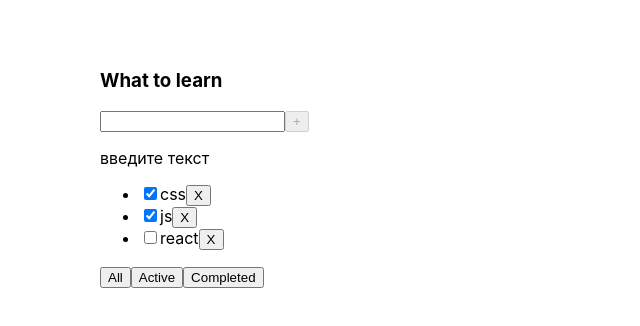
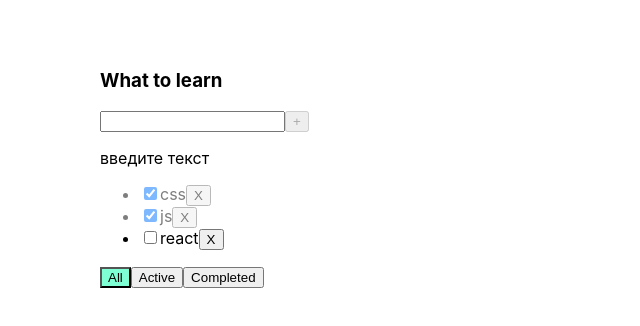
Before and after one commit to vaxich/todolist_with_class, a React (Create React App) app: page / in a window 1280 px wide. Shown: the top 326 px of the page, without its empty margins (0-640 px from the left). Built offline with nearby package versions, Linux system fonts and the light colour scheme.

Commit message:
done 4 lesson

```diff
--- a/src/App.css
+++ b/src/App.css
@@ -6,3 +6,19 @@
 .App > div {
   padding-left: 50px;
 }
+
+.error {
+  border: red 1px solid;
+}
+
+.error-message {
+  color: red;
+}
+
+.active-filter {
+  background-color: aquamarine;
+}
+
+.is-done {
+  opacity: 0.5;
+}
--- a/src/App.tsx
+++ b/src/App.tsx
@@ -21,11 +21,8 @@ const App = () => {
   )
 
   const removeTask = (id: string) => {
-
     let taskForTodolist = tasks.filter(task => task.id !== id);
     setTasks(taskForTodolist)
-
-
   }
 
 const addTask = (title: string) => {
@@ -42,6 +39,14 @@ const addTask = (title: string) => {
   const changeFilter = (value: FilterValueType) => {
     setFilter(value)
 
+  }
+
+  const chengeTaskStatus = (taskId: string, isDone:boolean) => {
+    let task = tasks.find( task => task.id === taskId);
+    if(task) {
+      task.isDone = !isDone;
+      setTasks([...tasks])
+    }
   }
 
   let filteredTasks = tasks;
@@ -65,6 +70,8 @@ const addTask = (title: string) => {
         removeTask={removeTask}
         changeFilter={changeFilter}
         addTask={addTask}
+        chengeTaskStatus = {chengeTaskStatus}
+        filter = {filter}
       />
 
     </div>
--- a/src/Todolist.tsx
+++ b/src/Todolist.tsx
@@ -1,12 +1,15 @@
 import { ChangeEvent, ChangeEventHandler, KeyboardEvent, useState } from "react"
 import { FilterValueType } from "./App"
-
+import './App.css';
+import './App.css';
 type PropsType = {
     title: string
     tasks: Array<TaskType>
     removeTask: (id: string) => void
     changeFilter: (value: FilterValueType) => void
     addTask: (title: string) => void
+    chengeTaskStatus: (taskId: string, isDone: boolean) => void
+    filter: FilterValueType
 }
 
 export type TaskType = {
@@ -18,8 +21,9 @@ export type TaskType = {
 export const Todolist = (props: PropsType) => {
 
     const [newTitle, setNewTitle] = useState("");
+    const [error, setError] = useState<string | null>(null);
 
-    let isAddTaskBtnDisabled = newTitle.length > 15 || newTitle.length ===  0
+    let isAddTaskBtnDisabled = newTitle.length > 15 || newTitle.length === 0
 
 
 
@@ -29,24 +33,39 @@ export const Todolist = (props: PropsType) => {
 
 
     const addTaskHaldler = (newTitle: string) => {
-        props.addTask(newTitle)
-        setNewTitle("")
+        if (newTitle.trim() != "") {
+            props.addTask(newTitle.trim())
+            setNewTitle("")
+        } else {
+            setError("title is required")
+        }
+
     }
 
     const onChangeHandler = (e: ChangeEvent<HTMLInputElement>) => {
         setNewTitle(e.currentTarget.value)
     }
-    const onKeyDownHandler = (e:KeyboardEvent<HTMLInputElement>) => {
+    const onKeyDownHandler = (e: KeyboardEvent<HTMLInputElement>) => {
+        setError(null)
         e.key === "Enter" && !isAddTaskBtnDisabled && addTaskHaldler(newTitle)
+    }
+    const onChangeTaskStatus = (taskId: string, isDone: boolean) => {
+        props.chengeTaskStatus(taskId, isDone)
     }
 
 
     const tasksList: Array<JSX.Element> = props.tasks.map(task => {
         return (
-            <li key={task.id}>
-                <input type="checkbox" checked={task.isDone} />
+            <li key={task.id} className={task.isDone ? "is-done" : ""}>
+                <input
+                    type="checkbox"
+                    checked={task.isDone}
+                    onChange={() => onChangeTaskStatus(task.id, task.isDone)}
+                    className={error ? 'error' : ''}
+                />
                 <span>{task.title}</span>
                 <button onClick={() => props.removeTask(task.id)}>X</button>
+
             </li>
         )
     })
@@ -58,11 +77,11 @@ export const Todolist = (props: PropsType) => {
                 <input
                     value={newTitle}
                     onChange={onChangeHandler}
-                    onKeyDown={ onKeyDownHandler}
-                    />
+                    onKeyDown={onKeyDownHandler}
+                />
                 <button
-                disabled={isAddTaskBtnDisabled}
-                onClick={() => addTaskHaldler(newTitle)}>+</button>
+                    disabled={isAddTaskBtnDisabled}
+                    onClick={() => addTaskHaldler(newTitle)}>+</button>
                 {userMessageStartTyping}
             </div>
             <div>
@@ -70,12 +89,13 @@ export const Todolist = (props: PropsType) => {
                     {tasksList}
                 </ul>
                 <div>
-                    <button onClick={() => props.changeFilter("All")}>All</button>
-                    <button onClick={() => props.changeFilter("Active")}>Active</button>
-                    <button onClick={() => props.changeFilter("Completed")}>Completed</button>
+                    <button className={props.filter === "All" ? "active-filter" : " "} onClick={() => props.changeFilter("All")}>All</button>
+                    <button className={props.filter === "Active" ? 'active-filter' : ""} onClick={() => props.changeFilter("Active")}>Active</button>
+                    <button className={props.filter === "Completed" ? 'active-filter' : ""} onClick={() => props.changeFilter("Completed")}>Completed</button>
                 </div>
 
                 {userMessageLenghtsTitle}
+                {error && <div className="error-message">{error}</div>}
             </div>
         </div>
     )
```
